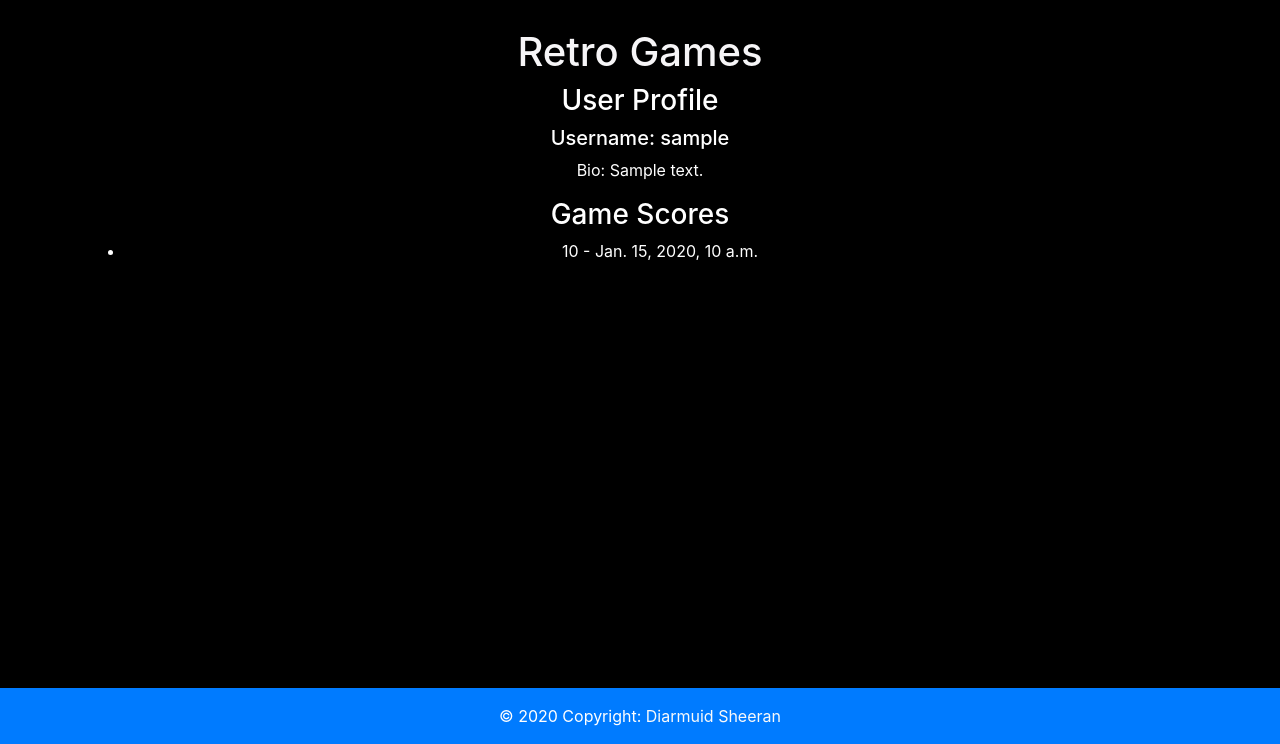
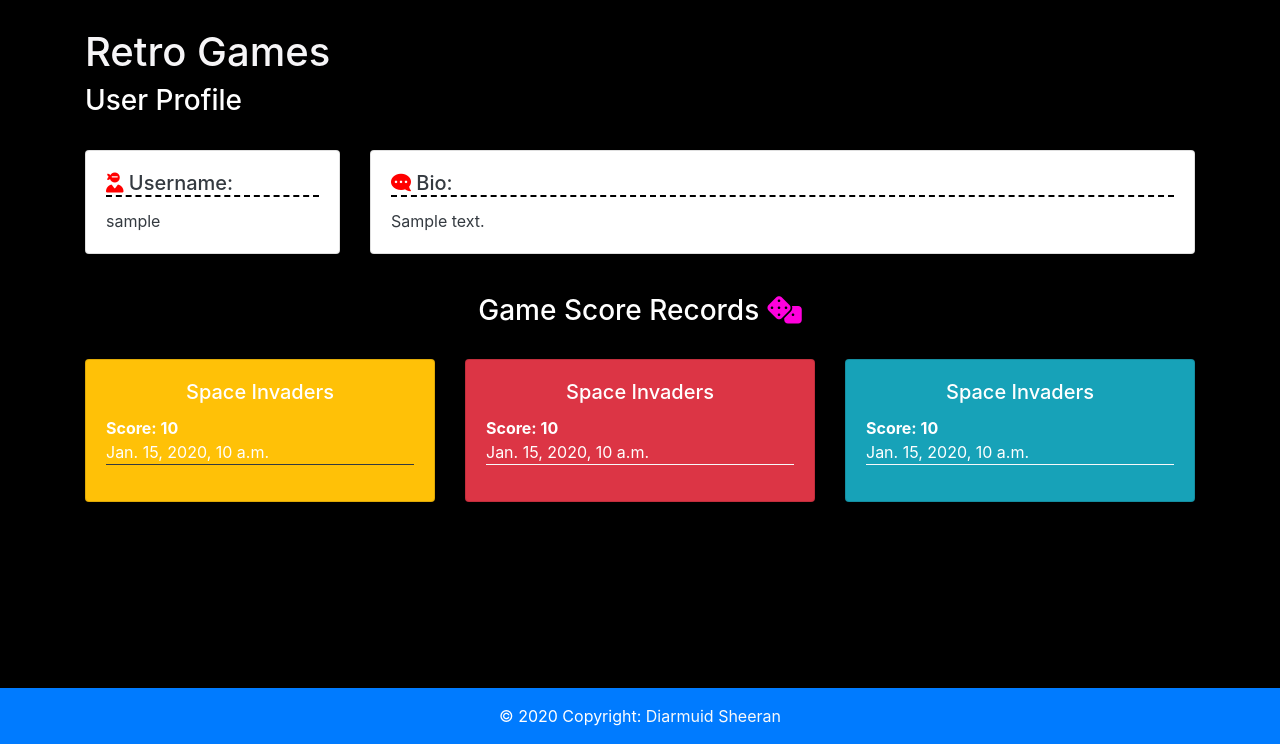
Before and after one commit to DiarmuidSheeran/games, a Django app: template profiles/templates/profiles/profile.html in a window 1280 px wide. Shown: the part 56-800 px from the top of the page. Run offline with Django 3.2, Linux system fonts and the light colour scheme; the template is opened without the code that fills it: values that come from a table or form of the project are taken from there, others are empty; tables that the repository leaves empty hold one stand-in row (values such as "Sample post"); parts of the project's set-up code (start-up, migrations or seed data) failed here and were passed over; some libraries are stand-ins or nearby versions; some web fonts are replaced.

Commit message:
Update styling of profile page

```diff
--- a/profiles/templates/profiles/profile.html
+++ b/profiles/templates/profiles/profile.html
@@ -4,21 +4,118 @@
 {% block title %}Profile{% endblock %}
 
 {% block content %}
-    <div class="container mb-4 text-center justify-content-center">
+    <div class="container mb-4">
+        <div class="row">
+           <div class="col">
                 <h1>Retro Games</h1>
                 <h3>User Profile</h3>
-        <h5>Username: {{ profile.user.username }}</h5>
-        <p>Bio: {{ profile.bio }}</p>
+                <br>
+           </div>
+        </div>
 
-        <h3>Game Scores</h3>
-        <ul>
+        <div class="row mb-4 text-dark">
+            <div class="col-md-3 mb-3">
+                <div class="card">
+                    <div class="card-body">
+                        <h5 class="card-title" style="border-bottom: dashed black 2px;"><i class="fa-solid fa-user-ninja" style="color: #ff0000;"></i> Username:</h5>
+                        <p class="card-text">{{ profile.user.username }}</p>
+                    </div>
+                </div>
+            </div>
+            <div class="col-md-9 mb-3">
+                <div class="card">
+                    <div class="card-body">
+                        <h5 class="card-title" style="border-bottom: dashed black 2px;"><i class="fa-solid fa-comment-dots fa-flip-horizontal" style="color: #ff0000;"></i> Bio:</h5>
+                        <p class="card-text">{{ profile.bio }}</p>
+                    </div>
+                </div>
+            </div>
+         </div>
+
+         <div class="row text-center justify-content-center">
+            <div class="col">
+                <h3>Game Score Records <i class="fa-solid fa-dice" style="color: #ff00dd;"></i></h3>
+                <br>
+            </div>
+        </div>
+
+        <div class="row justify-content-center">
+            <div class="col-md-4 mb-3">
+                <div class="card bg-warning">
+                    <div class="card-body">
+                        <h5 class="card-title text-center">Space Invaders</h5>
+                        <ul class="list-unstyled" id="game-scores">
+                            {% for game_score in profile.user.gamescore_set.all %}
+                                {% if forloop.counter <= 4 %}
+                                    <li class="border-bottom border-dark mb-2"><strong>Score: {{ game_score.score }}</strong> <br>{{ game_score.created_at }}</li>
+                                {% else %}
+                                    <li class="border-bottom border-dark d-none more-scores mb-2"><strong>Score: {{ game_score.score }}</strong> <br>{{ game_score.created_at }}</li>
+                                {% endif %}
+                            {% endfor %}
+                        </ul>
+                        {% if profile.user.gamescore_set.all.count > 4 %}
+                            <button class="btn btn-primary btn-block mt-3" id="expandButton">Show More Scores</button>
+                        {% endif %}
+                        <button class="btn btn-secondary btn-block mt-3 d-none" id="closeButton">Close</button>
+                    </div>
+                </div>
+            </div>
+            <div class="col-md-4 mb-3">
+                <div class="card bg-danger">
+                    <div class="card-body">
+                        <h5 class="card-title text-center">Space Invaders</h5>
+                        <ul class="list-unstyled">
                             {% if profile.user.gamescore_set.all %}
                                 {% for game_score in profile.user.gamescore_set.all %}
-                    <li>{{ game_score.score }} - {{ game_score.created_at }}</li>
+                                    <li class="border-bottom border-light mb-2"><strong>Score: {{ game_score.score }}</strong> <br>{{ game_score.created_at }}</li>
                                 {% endfor %}
                             {% else %}
                                 <li>No game scores yet.</li>
                             {% endif %}
                         </ul>
                     </div>
+                </div>
+            </div>
+            <div class="col-md-4 mb-3">
+                <div class="card bg-info">
+                    <div class="card-body">
+                        <h5 class="card-title text-center">Space Invaders</h5>
+                        <ul class="list-unstyled">
+                            {% if profile.user.gamescore_set.all %}
+                                {% for game_score in profile.user.gamescore_set.all %}
+                                    <li class="border-bottom border-light mb-2"><strong>Score: {{ game_score.score }}</strong> <br>{{ game_score.created_at }}</li>
+                                {% endfor %}
+                            {% else %}
+                                <li>No game scores yet.</li>
+                            {% endif %}
+                        </ul>
+                    </div>
+                </div>
+            </div>
+         </div>
+    </div>
+
+    <script>
+        document.addEventListener("DOMContentLoaded", function() {
+        var expandButton = document.querySelector("#expandButton");
+        var closeButton = document.querySelector("#closeButton");
+        var hiddenScores = document.querySelectorAll(".more-scores");
+
+        expandButton.addEventListener("click", function() {
+            hiddenScores.forEach(function(score) {
+                score.classList.remove("d-none");
+            });
+            expandButton.classList.add("d-none");
+            closeButton.classList.remove("d-none"); // Show the close button
+        });
+
+        closeButton.addEventListener("click", function() {
+            hiddenScores.forEach(function(score) {
+                score.classList.add("d-none");
+            });
+            closeButton.classList.add("d-none"); // Hide the close button
+            expandButton.classList.remove("d-none"); // Show the expand button
+        });
+    });
+    </script>
 {% endblock %}
```
Lines whose indentation alone changed are shown as unchanged.
